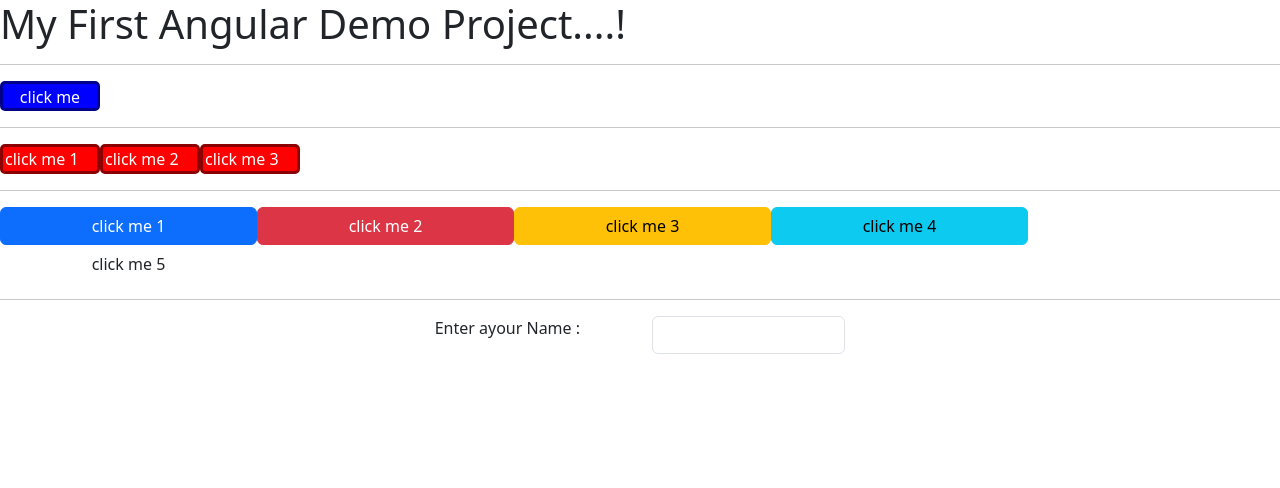
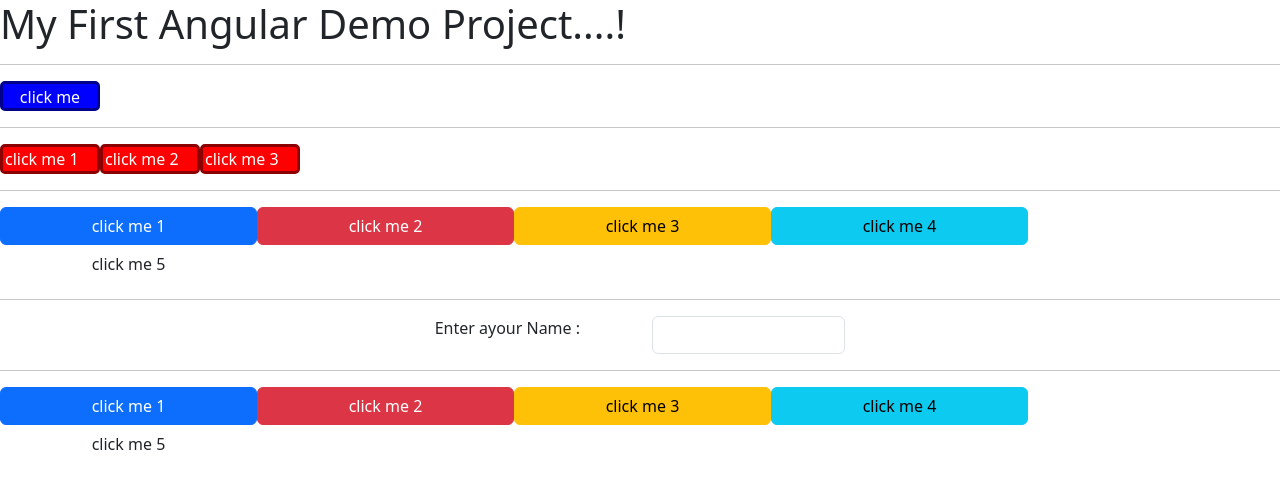
Before and after one commit to shyamsunderburla/DemoAngPro, an Angular app: page / in a window 1280 px wide. Shown: the top 488 px of the page. Built offline with nearby package versions, Linux system fonts and the light colour scheme.

Commit message:
Html file updated

```diff
--- a/src/app/app.component.html
+++ b/src/app/app.component.html
@@ -32,3 +32,11 @@
   <div class="col-sm-4"></div>
 
 </div>
+<hr>
+<div>
+  <input type=" button" value="click me 1" class="btn btn-primary">
+  <input type=" button" value="click me 2" class="btn btn-danger">
+  <input type=" button" value="click me 3"class="btn btn-warning">
+  <input type=" button" value="click me 4"class="btn btn-info">
+  <input type=" button" value="click me 5"class="btn btn-sucess">
+</div>
```
